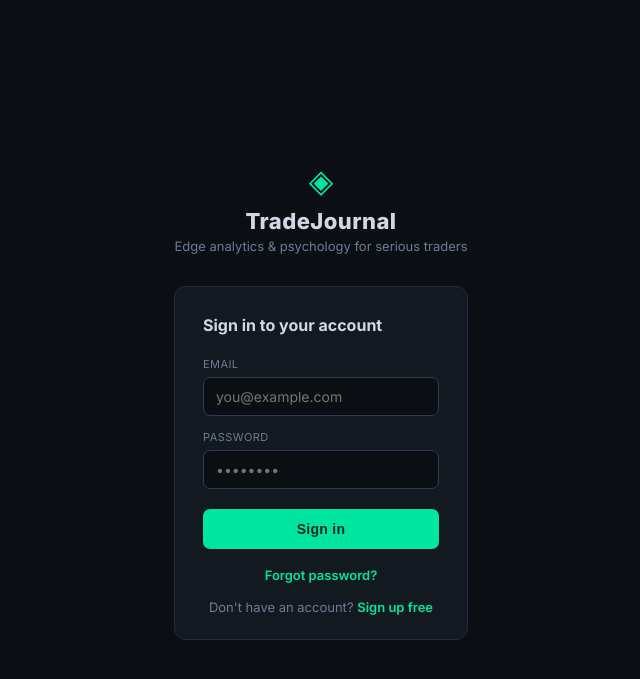
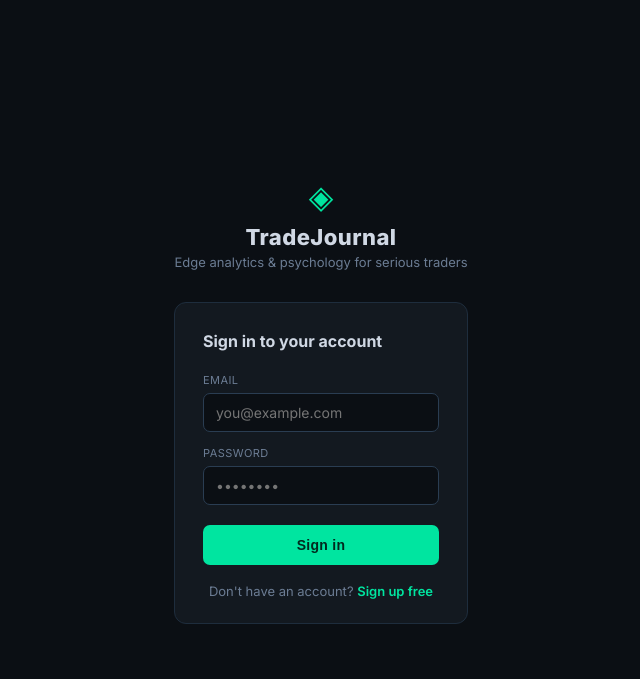
Before and after one commit to nikhiljha97/tradejournal, a Flask app: page /login in a window 1280 px wide. Shown: the top 679 px of the page, without its empty margins (319-959 px from the left). Run offline with Flask 3, Linux system fonts and the light colour scheme.

Commit message:
chore: hide forgot password link until domain verified

```diff
--- a/templates/auth.html
+++ b/templates/auth.html
@@ -167,7 +167,7 @@
 
     <div class="switch">
       {% if mode == 'login' %}
-        <a href="/forgot-password" style="color:var(--green);font-size:13px;">Forgot password?</a><br><br>Don't have an account? <a href="/register">Sign up free</a>
+        Don't have an account? <a href="/register">Sign up free</a>
       {% else %}
         Already have an account? <a href="/login">Sign in</a>
       {% endif %}
```
